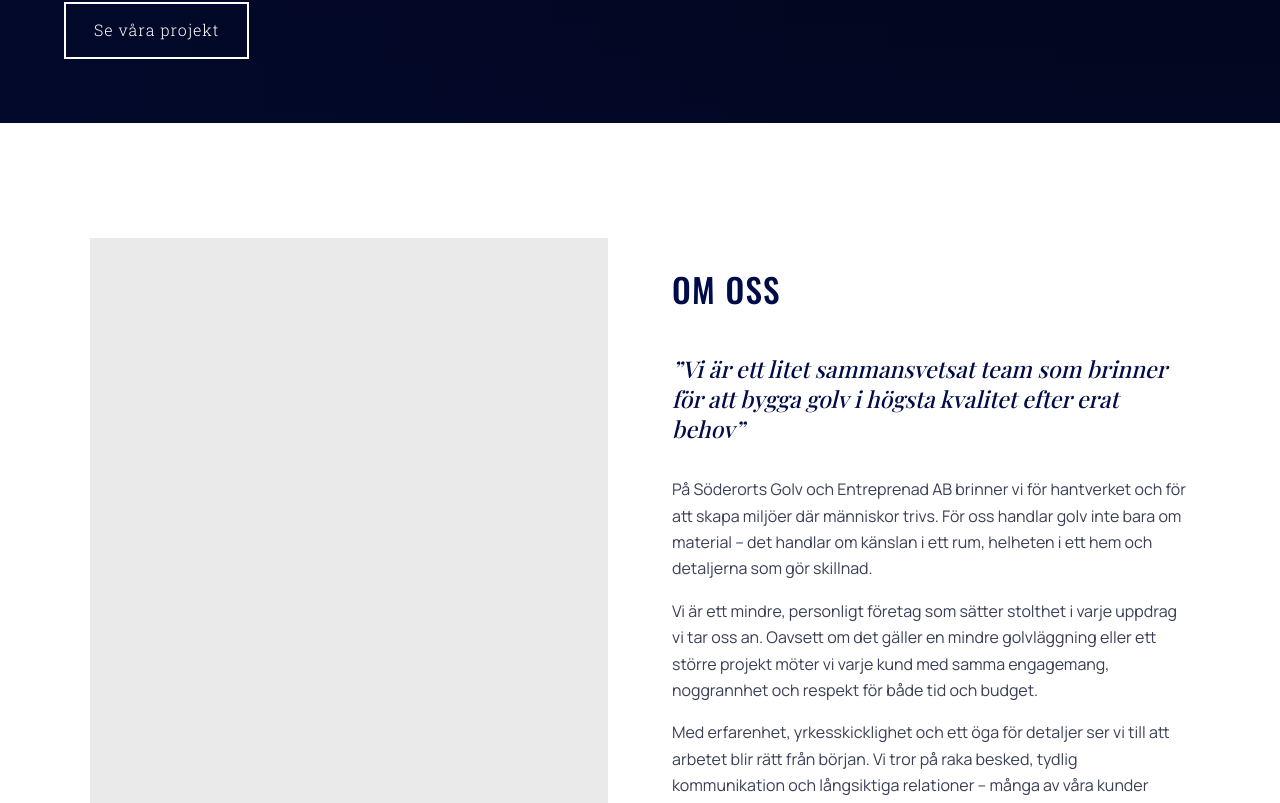
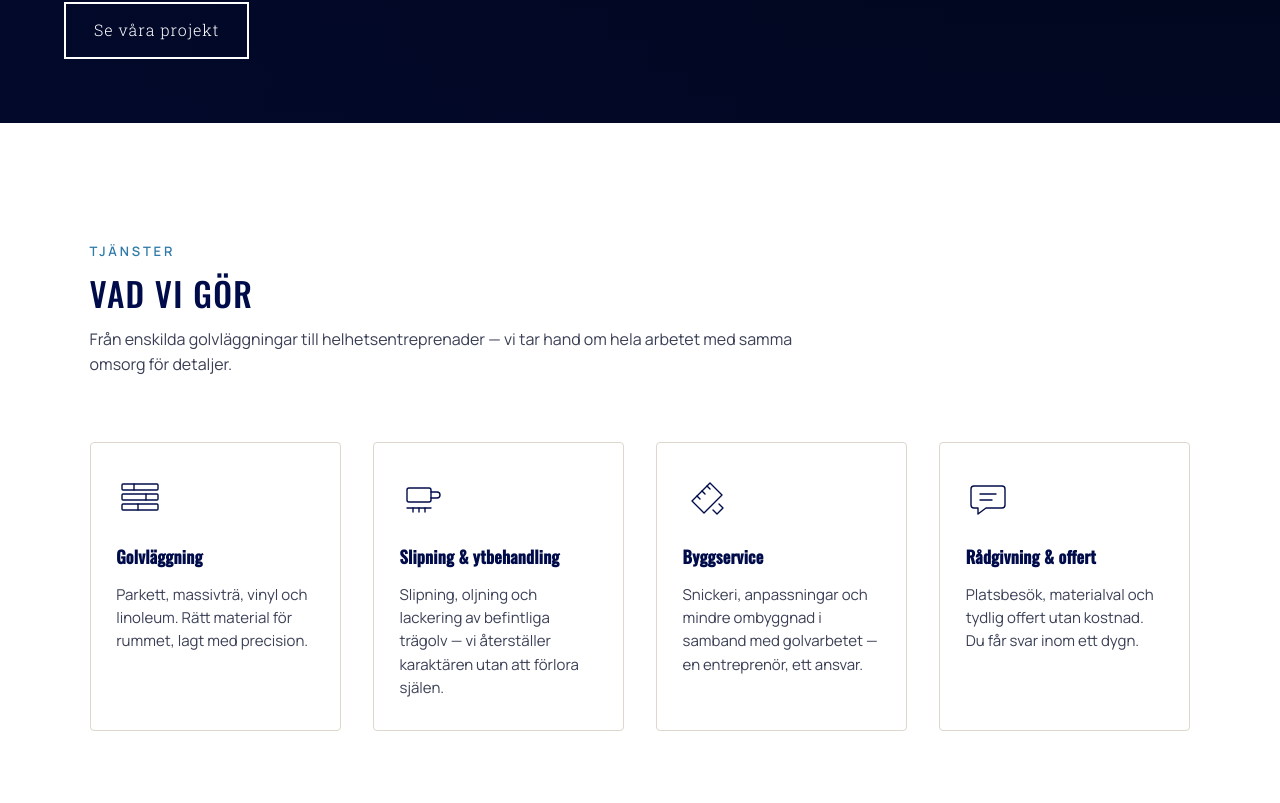
Before and after one commit to soderorts-golv-och-entreprenad-ab/soderorts-golv-och-entreprenad-ab, a React (Vite) app: page / in a window 1280 px wide. Shown: the part 597-1400 px from the top of the page. Built offline with nearby package versions, Linux system fonts and the light colour scheme.

Commit message:
added services

```diff
--- a/src/App.css
+++ b/src/App.css
@@ -6,12 +6,14 @@
   --sg-paper: #ffffff;
   --sg-bone: #f4f1ec;
   --sg-stone: #eaeaea;
+  --sg-mist: #eceff3;
   --sg-ink: #02092c;
   --sg-ink-soft: #3a3f55;
   --sg-ink-mute: #6b6e7a;
   --sg-on-dark: #ffffff;
   --sg-on-dark-mute: rgba(255, 255, 255, 0.78);
   --sg-accent: #9ccfeb;
+  --sg-accent-deep: #2f7aa8;
   --sg-ochre: var(--sg-accent);
 
   --sg-font-display: "Playfair Display", Georgia, serif;
@@ -258,6 +260,11 @@ section[id] {
   color: var(--sg-ink);
 }
 
+.sg-band--mist {
+  background: var(--sg-mist);
+  color: var(--sg-ink);
+}
+
 .sg-band--navy {
   background: var(--sg-navy);
   color: var(--sg-on-dark);
@@ -285,6 +292,22 @@ section[id] {
 
 .sg-section-head--center {
   text-align: center;
+}
+
+/* ─── EYEBROW ───────────────────────────────────────────────── */
+.sg-eyebrow {
+  display: inline-block;
+  font-family: var(--sg-font-body);
+  font-size: 0.8125rem;
+  font-weight: 600;
+  letter-spacing: 0.22em;
+  text-transform: uppercase;
+  color: var(--sg-accent-deep);
+  margin: 0 0 var(--sg-space-3);
+}
+
+.sg-eyebrow--light {
+  color: var(--sg-accent);
 }
 
 /* ─── ABOUT ─────────────────────────────────────────────────── */
@@ -454,7 +477,111 @@ section[id] {
   }
 }
 
+/* ─── SERVICES ──────────────────────────────────────────────── */
+.sg-services__head {
+  max-width: 760px;
+  margin: 0 0 clamp(40px, 5vw, 64px);
+}
+
+.sg-services__title {
+  margin-bottom: var(--sg-space-3);
+}
+
+.sg-services__intro {
+  font-family: var(--sg-font-body);
+  font-size: clamp(1rem, 1.2vw, 1.125rem);
+  line-height: 1.6;
+  color: var(--sg-ink-soft);
+  margin: 0;
+}
+
+.sg-services__grid {
+  display: grid;
+  grid-template-columns: repeat(4, 1fr);
+  gap: clamp(24px, 2.5vw, 40px);
+}
+
+.sg-services__card {
+  display: flex;
+  flex-direction: column;
+  gap: var(--sg-space-3);
+  padding: clamp(24px, 2.4vw, 32px) clamp(20px, 2vw, 28px);
+  background: var(--sg-paper);
+  border: 1px solid var(--sg-line);
+  border-radius: 4px;
+  transition:
+    border-color var(--sg-dur-fast) var(--sg-ease),
+    transform var(--sg-dur-fast) var(--sg-ease);
+}
+
+.sg-services__card:hover {
+  border-color: var(--sg-accent-deep);
+  transform: translateY(-2px);
+}
+
+.sg-services__icon {
+  width: 48px;
+  height: 48px;
+  display: grid;
+  place-items: center;
+  color: var(--sg-blue);
+  margin-bottom: var(--sg-space-2);
+}
+
+.sg-services__icon svg {
+  width: 100%;
+  height: 100%;
+  display: block;
+}
+
+.sg-services__card-title {
+  font-family: var(--sg-font-head);
+  font-size: clamp(1.0625rem, 1.3vw, 1.25rem);
+  font-weight: 600;
+  letter-spacing: 0.01em;
+  line-height: 1.25;
+  color: var(--sg-blue);
+  margin: 0;
+}
+
+.sg-services__card-body {
+  font-family: var(--sg-font-body);
+  font-size: 0.9375rem;
+  line-height: 1.55;
+  color: var(--sg-ink-soft);
+  margin: 0;
+}
+
+@media (max-width: 1000px) {
+  .sg-services__grid {
+    grid-template-columns: repeat(2, 1fr);
+  }
+}
+
+@media (max-width: 540px) {
+  .sg-services__grid {
+    grid-template-columns: 1fr;
+  }
+}
+
 /* ─── TEAM ──────────────────────────────────────────────────── */
+.sg-team__head {
+  margin-bottom: clamp(32px, 4vw, 56px);
+}
+
+.sg-team__title {
+  margin: 0;
+}
+
+.sg-team__intro {
+  font-family: var(--sg-font-body);
+  font-size: clamp(1rem, 1.2vw, 1.125rem);
+  line-height: 1.6;
+  color: var(--sg-ink-soft);
+  margin: var(--sg-space-3) 0 0;
+  max-width: 720px;
+}
+
 .sg-team__grid {
   display: grid;
   grid-template-columns: repeat(4, 1fr);
--- a/src/data.ts
+++ b/src/data.ts
@@ -4,6 +4,8 @@ import type {
   HeroContent,
   NavLink,
   Project,
+  ServicesContent,
+  TeamContent,
   TeamMember,
 } from "./types";
 
@@ -13,8 +15,9 @@ export const brandMonogram = "SG";
 
 export const navLinks: NavLink[] = [
   { label: "Hem", href: "#hem" },
+  { label: "Tjänster", href: "#tjanster" },
+  { label: "Projekt", href: "#projekt" },
   { label: "Om oss", href: "#om-oss" },
-  { label: "Projekt", href: "#projekt" },
   { label: "Vårt team", href: "#vart-team" },
 ];
 
@@ -26,6 +29,8 @@ export const heroContent: HeroContent = {
 };
 
 export const aboutContent: AboutContent = {
+  eyebrow: "Om oss",
+  headline: "Vilka vi är",
   quote:
     "”Vi är ett litet sammansvetsat team som brinner för att bygga golv i högsta kvalitet efter erat behov”",
   paragraphs: [
@@ -33,6 +38,42 @@ export const aboutContent: AboutContent = {
     "Vi är ett mindre, personligt företag som sätter stolthet i varje uppdrag vi tar oss an. Oavsett om det gäller en mindre golvläggning eller ett större projekt möter vi varje kund med samma engagemang, noggrannhet och respekt för både tid och budget.",
     "Med erfarenhet, yrkesskicklighet och ett öga för detaljer ser vi till att arbetet blir rätt från början. Vi tror på raka besked, tydlig kommunikation och långsiktiga relationer – många av våra kunder kommer till oss via rekommendationer, vilket vi ser som det finaste betyget vi kan få.",
   ],
+};
+
+export const servicesContent: ServicesContent = {
+  eyebrow: "Tjänster",
+  headline: "Vad vi gör",
+  intro:
+    "Från enskilda golvläggningar till helhetsentreprenader — vi tar hand om hela arbetet med samma omsorg för detaljer.",
+  items: [
+    {
+      kind: "floor",
+      title: "Golvläggning",
+      body: "Parkett, massivträ, vinyl och linoleum. Rätt material för rummet, lagt med precision.",
+    },
+    {
+      kind: "sand",
+      title: "Slipning & ytbehandling",
+      body: "Slipning, oljning och lackering av befintliga trägolv — vi återställer karaktären utan att förlora själen.",
+    },
+    {
+      kind: "build",
+      title: "Byggservice",
+      body: "Snickeri, anpassningar och mindre ombyggnad i samband med golvarbetet — en entreprenör, ett ansvar.",
+    },
+    {
+      kind: "consult",
+      title: "Rådgivning & offert",
+      body: "Platsbesök, materialval och tydlig offert utan kostnad. Du får svar inom ett dygn.",
+    },
+  ],
+};
+
+export const teamContent: TeamContent = {
+  eyebrow: "Vårt team",
+  headline: "Personerna bakom",
+  intro:
+    "Ett litet team med stort engagemang. Vi är hantverkare, projektledare och rådgivare som arbetat tillsammans i många år — och varje projekt går genom samma personer från första samtal till slutbesiktning.",
 };
 
 export const teamMembers: TeamMember[] = [
@@ -147,6 +188,7 @@ export const projects: Project[] = [
 ];
 
 export const contactInfo: ContactInfo = {
+  eyebrow: "Kontakt",
   heading: "Redo att starta en konversation?",
   sub: "Kontakta oss via mail så svarar vi så fort vi kan.",
   phone: "+46 8 123 45 67",
--- a/src/views/About.tsx
+++ b/src/views/About.tsx
@@ -6,7 +6,10 @@ function About() {
       <div className="sg-band__inner sg-about__grid">
         <div className="sg-about__photo" aria-hidden="true" />
         <div className="sg-about__copy">
-          <h2 className="sg-section-head sg-section-head--ink">Om oss</h2>
+          <p className="sg-eyebrow">{aboutContent.eyebrow}</p>
+          <h2 className="sg-section-head sg-section-head--ink">
+            {aboutContent.headline}
+          </h2>
           <p className="sg-about__quote">{aboutContent.quote}</p>
           <div className="sg-about__paragraphs">
             {aboutContent.paragraphs.map((p, i) => (
--- a/src/views/Contact.tsx
+++ b/src/views/Contact.tsx
@@ -85,13 +85,14 @@ function Contact() {
     <section id="kontakt" className="sg-band sg-band--navy sg-kontakt">
       <div className="sg-band__inner sg-kontakt__inner">
         <header className="sg-kontakt__head">
+          <p className="sg-eyebrow sg-eyebrow--light">{contactInfo.eyebrow}</p>
           <h2 className="sg-kontakt__title">{contactInfo.heading}</h2>
           <p className="sg-kontakt__sub">{contactInfo.sub}</p>
         </header>
 
         <div className="sg-kontakt__cols">
           <div className="sg-kontakt__col">
-            <h3 className="sg-kontakt__col-head">Kontakt</h3>
+            <h3 className="sg-kontakt__col-head">Kontakta oss</h3>
             <ul className="sg-kontakt__list">
               <Row
                 icon={<EmailIcon />}
--- a/src/views/Landing.tsx
+++ b/src/views/Landing.tsx
@@ -2,14 +2,16 @@ import About from "./About";
 import Contact from "./Contact";
 import Hero from "./Hero";
 import Projects from "./Projects";
+import Services from "./Services";
 import Team from "./Team";
 
 function Landing() {
   return (
     <>
       <Hero />
+      <Services />
+      <Projects />
       <About />
-      <Projects />
       <Team />
       <Contact />
     </>
--- a/src/views/Projects.tsx
+++ b/src/views/Projects.tsx
@@ -3,7 +3,7 @@ import { projects } from "../data";
 
 function Projects() {
   return (
-    <section id="projekt" className="sg-band sg-band--paper sg-projects">
+    <section id="projekt" className="sg-band sg-band--mist sg-projects">
       <div className="sg-band__inner">
         <h2 className="sg-section-head sg-section-head--center sg-section-head--ink">
           Projekt
--- /dev/null
+++ b/src/views/Services.tsx
@@ -0,0 +1,100 @@
+import { servicesContent } from "../data";
+import type { ServiceKind } from "../types";
+
+const iconProps = {
+  viewBox: "0 0 48 48",
+  fill: "none",
+  stroke: "currentColor",
+  strokeWidth: 1.4,
+  strokeLinecap: "round",
+  strokeLinejoin: "round",
+  "aria-hidden": true,
+} as const;
+
+function FloorIcon() {
+  return (
+    <svg {...iconProps}>
+      <rect x="6" y="10" width="36" height="6" rx="1" />
+      <rect x="6" y="20" width="36" height="6" rx="1" />
+      <rect x="6" y="30" width="36" height="6" rx="1" />
+      <line x1="18" y1="10" x2="18" y2="16" />
+      <line x1="30" y1="20" x2="30" y2="26" />
+      <line x1="22" y1="30" x2="22" y2="36" />
+    </svg>
+  );
+}
+
+function SandIcon() {
+  return (
+    <svg {...iconProps}>
+      <rect x="8" y="14" width="24" height="14" rx="2" />
+      <path d="M32 18h6a3 3 0 0 1 3 3v0a3 3 0 0 1-3 3h-6" />
+      <line x1="8" y1="34" x2="32" y2="34" />
+      <line x1="14" y1="34" x2="14" y2="38" />
+      <line x1="20" y1="34" x2="20" y2="38" />
+      <line x1="26" y1="34" x2="26" y2="38" />
+    </svg>
+  );
+}
+
+function BuildIcon() {
+  return (
+    <svg {...iconProps}>
+      <path d="M9 27l18-18 12 12-18 18z" />
+      <line x1="14" y1="22" x2="17" y2="25" />
+      <line x1="19" y1="17" x2="22" y2="20" />
+      <line x1="24" y1="12" x2="27" y2="15" />
+      <path d="M30 36l4 4 6-6-4-4" />
+    </svg>
+  );
+}
+
+function ConsultIcon() {
+  return (
+    <svg {...iconProps}>
+      <path d="M8 12h28a3 3 0 0 1 3 3v16a3 3 0 0 1-3 3H20l-8 6v-6h-4a3 3 0 0 1-3-3V15a3 3 0 0 1 3-3z" />
+      <line x1="14" y1="20" x2="30" y2="20" />
+      <line x1="14" y1="26" x2="26" y2="26" />
+    </svg>
+  );
+}
+
+const ICONS: Record<ServiceKind, () => React.JSX.Element> = {
+  floor: FloorIcon,
+  sand: SandIcon,
+  build: BuildIcon,
+  consult: ConsultIcon,
+};
+
+function Services() {
+  return (
+    <section id="tjanster" className="sg-band sg-band--paper sg-services">
+      <div className="sg-band__inner">
+        <header className="sg-services__head">
+          <p className="sg-eyebrow">{servicesContent.eyebrow}</p>
+          <h2 className="sg-section-head sg-section-head--ink sg-services__title">
+            {servicesContent.headline}
+          </h2>
+          <p className="sg-services__intro">{servicesContent.intro}</p>
+        </header>
+
+        <div className="sg-services__grid">
+          {servicesContent.items.map((item) => {
+            const Icon = ICONS[item.kind];
+            return (
+              <article key={item.kind} className="sg-services__card">
+                <span className="sg-services__icon" aria-hidden="true">
+                  <Icon />
+                </span>
+                <h3 className="sg-services__card-title">{item.title}</h3>
+                <p className="sg-services__card-body">{item.body}</p>
+              </article>
+            );
+          })}
+        </div>
+      </div>
+    </section>
+  );
+}
+
+export default Services;
```
Also changed, not shown: src/types.ts (+24 -0 lines), src/views/Team.tsx (+9 -5 lines).
